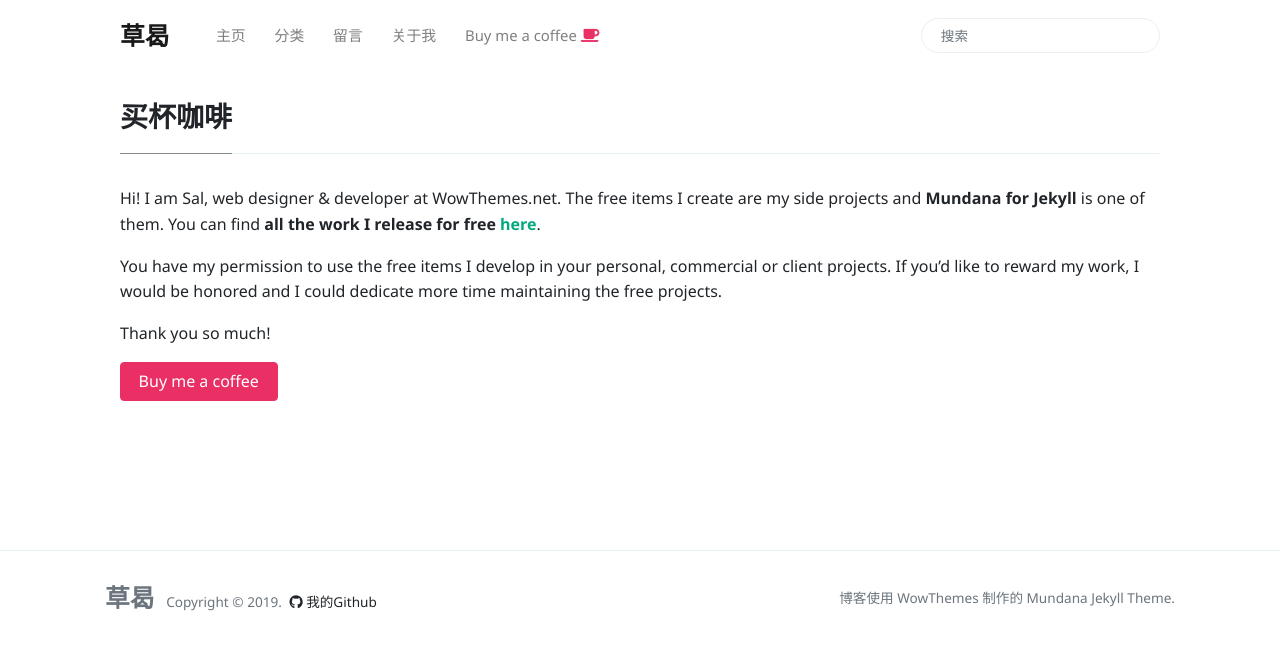
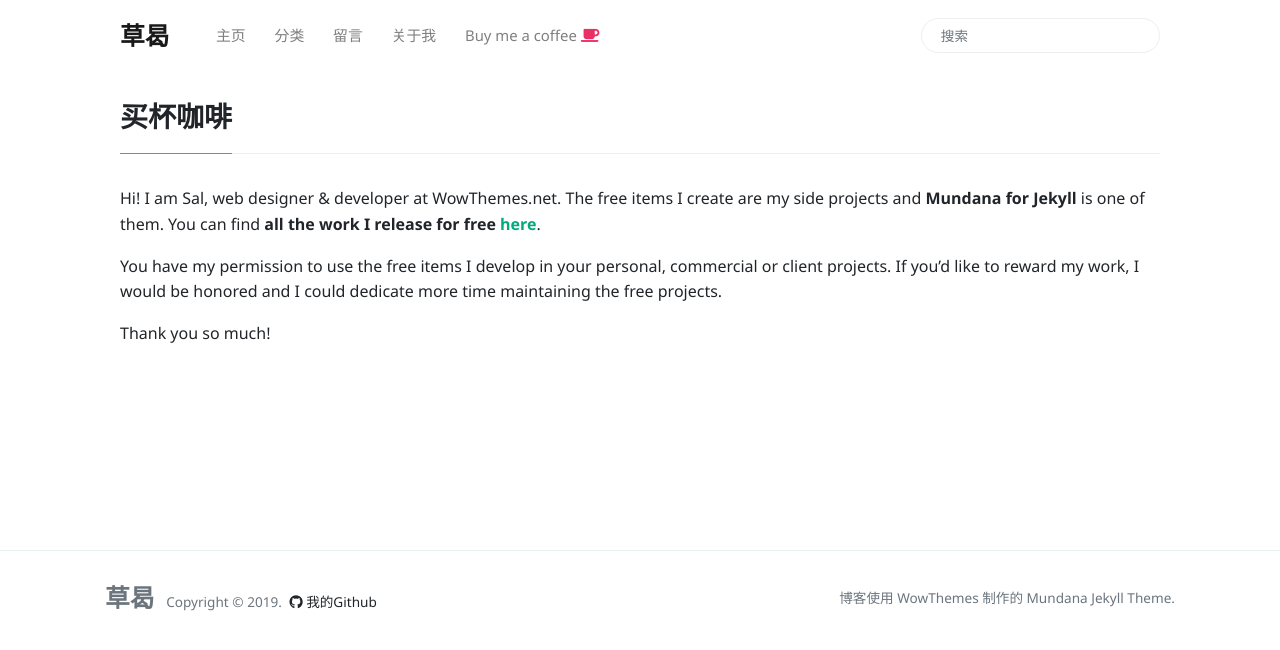
Before and after one commit to geyuxi/geyuxi.github.io, a Jekyll site: the page built from _pages/buy-me-a-coffee.md, in a window 1280 px wide. Shown: the top 650 px of the page. Built offline with Jekyll 4.4.1, drawn with Linux system fonts in a browser that asks for light colours; nearby versions of some CDN libraries.

Commit message:
Update buy-me-a-coffee.md

```diff
--- a/_pages/buy-me-a-coffee.md
+++ b/_pages/buy-me-a-coffee.md
@@ -8,5 +8,3 @@ Hi! I am Sal, web designer & developer at WowThemes.net. The free items I create
 You have my permission to use the free items I develop in your personal, commercial or client projects. If you'd like to reward my work, I would be honored and I could dedicate more time maintaining the free projects.
 
 Thank you so much!
-
-<a class="btn btn-danger" href="https://www.wowthemes.net/donate/">Buy me a coffee</a>
```
